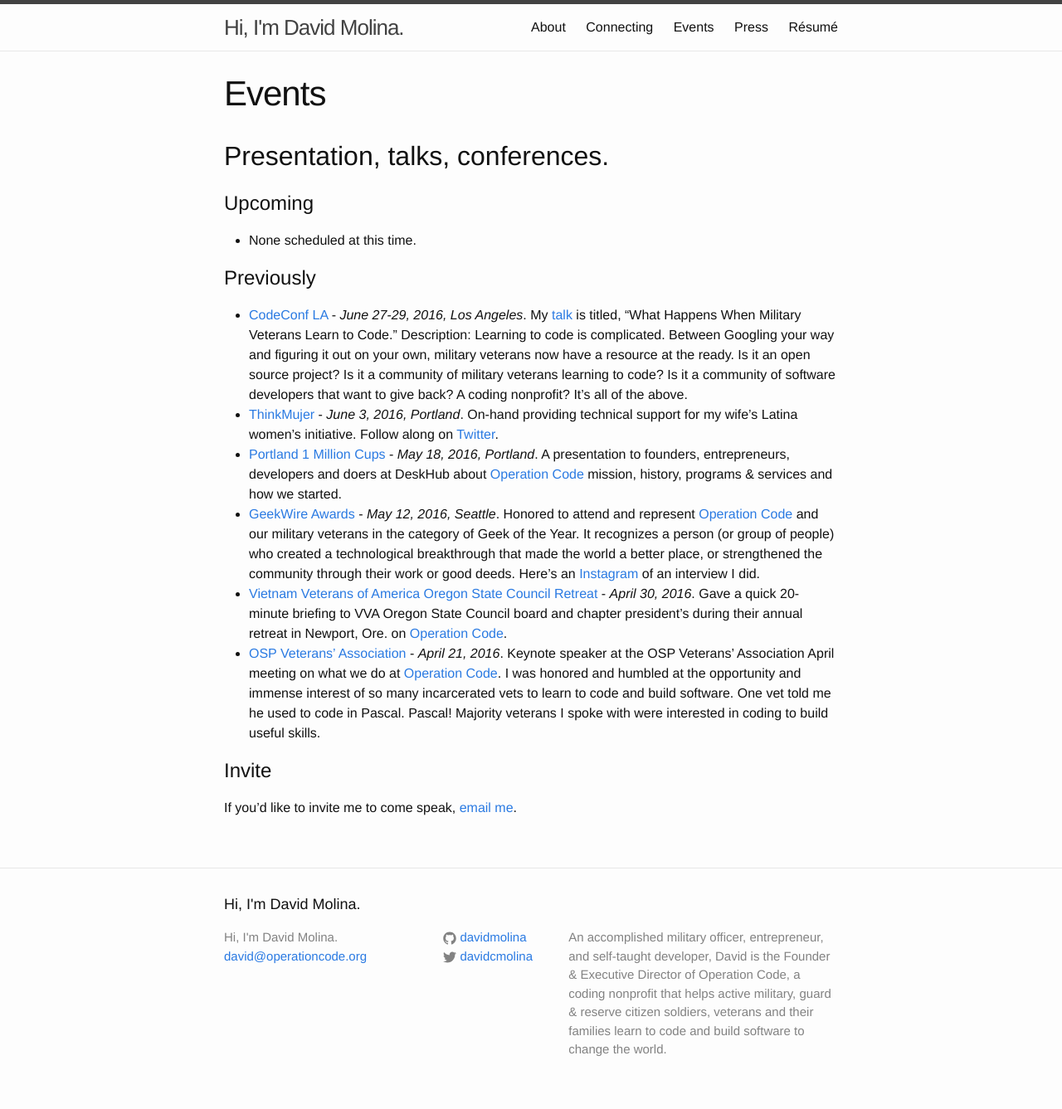
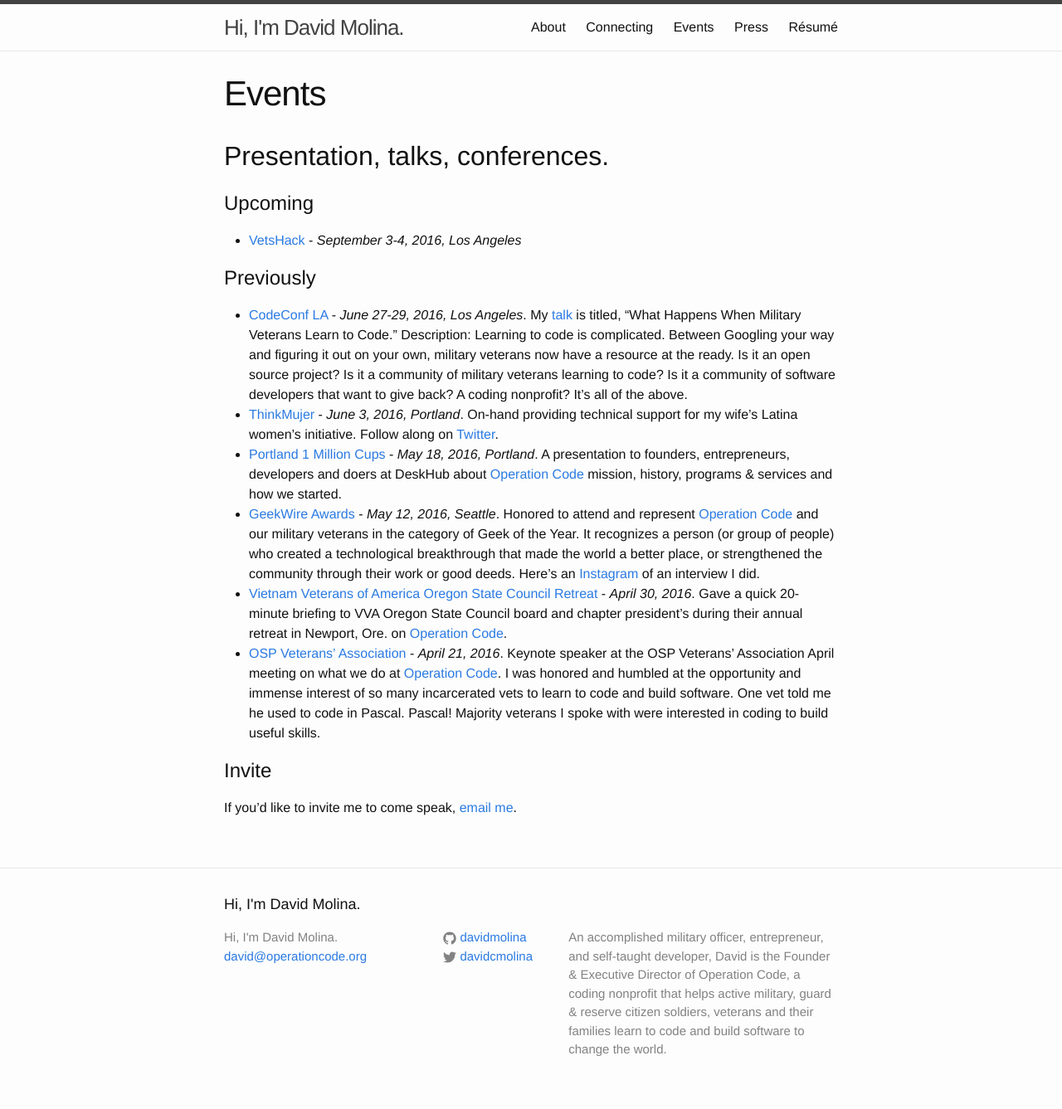
Before and after one commit to davidmolina/davidmolina.github.io, a Jekyll site: the page built from events.md, in a window 1280 px wide. Shown: the whole page at 83% size. Built offline with Jekyll 4.4.1, drawn with Linux system fonts in a browser that asks for light colours.

Commit message:
Add VetsHack to events

```diff
--- a/events.md
+++ b/events.md
@@ -7,7 +7,7 @@
 ## Presentation, talks, conferences.
 
 # Upcoming
-- None scheduled at this time.
+- [VetsHack](http://vetshack.us) - *September 3-4, 2016, Los Angeles*
 
 # Previously
 - [CodeConf LA](http://codeconf.com) - *June 27-29, 2016, Los Angeles*. My [talk](http://codeconf.com/speakers/david-molina.html) is titled, "What Happens When Military Veterans Learn to Code." Description: Learning to code is complicated. Between Googling your way and figuring it out on your own, military veterans now have a resource at the ready. Is it an open source project? Is it a community of military veterans learning to code? Is it a community of software developers that want to give back? A coding nonprofit? It's all of the above.
```
